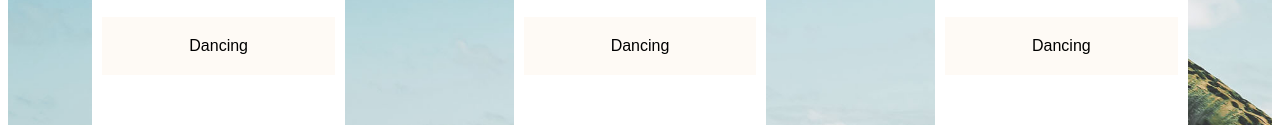
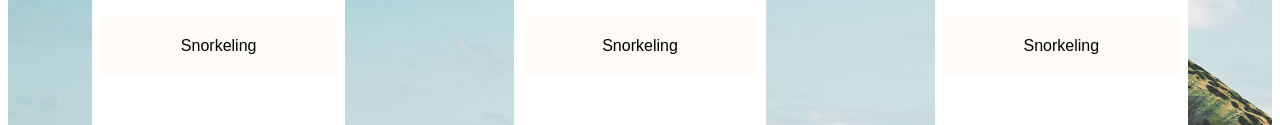
Before and after one commit to sagbonkh/TravelSite, a plain HTML site: page pages/hawaii.html in a window 1280 px wide. Shown: the part 503-628 px from the top of the page. Drawn offline with Linux system fonts and the light colour scheme.

Commit message:
Fixed text issues

```diff
--- a/pages/hawaii.html
+++ b/pages/hawaii.html
@@ -29,21 +29,21 @@
           <p class="main__schedule__day__text">Breakfast</p>
           <p class="main__schedule__day__text">Lunch</p>
           <p class="main__schedule__day__text">Dinner</p>
-          <p class="main__schedule__day__text">Dancing</p>
+          <p class="main__schedule__day__text">Snorkeling</p>
         </article>
         <article class="main__schedule__day">
           <p class="main__schedule__day__title">Saturday</p>
           <p class="main__schedule__day__text">Breakfast</p>
           <p class="main__schedule__day__text">Lunch</p>
           <p class="main__schedule__day__text">Dinner</p>
-          <p class="main__schedule__day__text">Dancing</p>
+          <p class="main__schedule__day__text">Snorkeling</p>
         </article>
         <article class="main__schedule__day">
           <p class="main__schedule__day__title">Sunday</p>
           <p class="main__schedule__day__text">Breakfast</p>
           <p class="main__schedule__day__text">Lunch</p>
           <p class="main__schedule__day__text">Dinner</p>
-          <p class="main__schedule__day__text">Dancing</p>
+          <p class="main__schedule__day__text">Snorkeling</p>
         </article>
       </section>
     </main>
```
